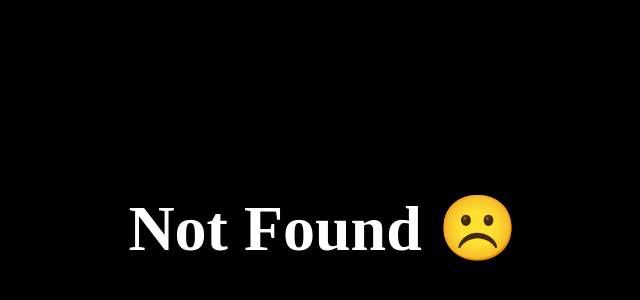
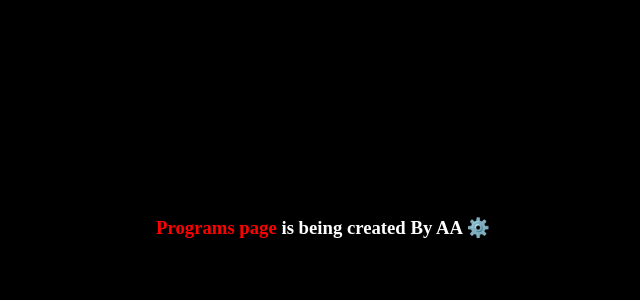
Before and after one commit to AAzarinvarG/tv-channel, a React (Vite) app: page /programs in a window 1280 px wide. Before the commit this address had no page. Shown: the part 172-472 px from the top of the page, without its empty margins (317-957 px from the left). Built offline with nearby package versions, Linux system fonts and the light colour scheme.

Commit message:
Add (Live Page) and (Programs Page) and (Cooperate with us Page) components to Routes

```diff
--- a/src/App.jsx
+++ b/src/App.jsx
@@ -5,6 +5,9 @@ import HomePage from "./pages/HomePage";
 import Menu from "./components/Menu";
 import ArchivePage from "./pages/ArchivePage";
 import Notfound from "./pages/NotFound";
+import LivePage from "./pages/LivePage";
+import ProgramsPage from "./pages/ProgramsPage";
+import CooperateWithUsPage from "./pages/CooperateWithUsPage";
 
 function App() {
   return (
@@ -13,7 +16,10 @@ function App() {
         <BrowserRouter>
           <Routes>
             <Route index element={<HomePage />} />
+            <Route path="live" element={<LivePage />} />
             <Route path="archive" element={<ArchivePage />} />
+            <Route path="programs" element={<ProgramsPage />} />
+            <Route path="cooperatewithus" element={<CooperateWithUsPage />} />
             <Route path="*" element={<Notfound />} />
           </Routes>
           <Menu />
--- a/src/components/Menu.jsx
+++ b/src/components/Menu.jsx
@@ -56,7 +56,9 @@ export default function Menu() {
               d="M9.348 14.652a3.75 3.75 0 0 1 0-5.304m5.304 0a3.75 3.75 0 0 1 0 5.304m-7.425 2.121a6.75 6.75 0 0 1 0-9.546m9.546 0a6.75 6.75 0 0 1 0 9.546M5.106 18.894c-3.808-3.807-3.808-9.98 0-13.788m13.788 0c3.808 3.807 3.808 9.98 0 13.788M12 12h.008v.008H12V12Zm.375 0a.375.375 0 1 1-.75 0 .375.375 0 0 1 .75 0Z"
             />
           </svg>
-          <h3 className={styles.pageName}> Live Page </h3>
+          <h3 className={styles.pageName} onClick={() => navigate("/live")}>
+            Live Page
+          </h3>
         </div>
         <div className={styles.pageLink}>
           <svg
@@ -73,15 +75,24 @@ export default function Menu() {
               d="m20.25 7.5-.625 10.632a2.25 2.25 0 0 1-2.247 2.118H6.622a2.25 2.25 0 0 1-2.247-2.118L3.75 7.5M10 11.25h4M3.375 7.5h17.25c.621 0 1.125-.504 1.125-1.125v-1.5c0-.621-.504-1.125-1.125-1.125H3.375c-.621 0-1.125.504-1.125 1.125v1.5c0 .621.504 1.125 1.125 1.125Z"
             />
           </svg>
-          <h3 className={styles.pageName} onClick={() => navigate("/archive")}>Archive Page</h3>
+          <h3 className={styles.pageName} onClick={() => navigate("/archive")}>
+            Archive Page
+          </h3>
         </div>
         <div className={styles.pageLink}>
           <img src="/icon/video.svg" alt="Video Icon" />
-          <h3 className={styles.pageName}> Programs Page </h3>
+          <h3 className={styles.pageName} onClick={() => navigate("/programs")}>
+            Programs Page
+          </h3>
         </div>
         <div className={styles.pageLink}>
           <img src="/icon/handshake.svg" alt="Handshake Icon" />
-          <h3 className={styles.pageName}> Cooperate With Us Page </h3>
+          <h3
+            className={styles.pageName}
+            onClick={() => navigate("/cooperatewithus")}
+          >
+            Cooperate With Us Page
+          </h3>
         </div>
       </section>
     </section>
--- a/src/components/forHomePage/Navbar.jsx
+++ b/src/components/forHomePage/Navbar.jsx
@@ -48,10 +48,12 @@ export default function Navbar() {
             />
           </svg>
           <div className={styles.headerBtnInNavbar}>
-            <button> Live Page </button>
+            <button onClick={() => navigate("/live")}> Live Page </button>
             <button onClick={() => navigate("/archive")}> Archive Page </button>
-            <button> Programs Page </button>
-            <button> Cooperate With Us Page </button>
+            <button onClick={() => navigate("/programs")}>Programs Page</button>
+            <button onClick={() => navigate("/cooperatewithus")}>
+              Cooperate With Us Page
+            </button>
           </div>
         </section>
         <button className={styles.loginBtn}> Login </button>
--- /dev/null
+++ b/src/pages/CooperateWithUsPage.jsx
@@ -0,0 +1,11 @@
+import styles from "./CooperateWithUsPage.module.css";
+
+export default function CooperateWithUsPage() {
+  return (
+    <div className={styles.header}>
+      <h3>
+        <mark> CooperateWithUs page </mark> is being created By AA ⚙️
+      </h3>
+    </div>
+  );
+}
--- /dev/null
+++ b/src/pages/CooperateWithUsPage.module.css
@@ -0,0 +1,17 @@
+.header {
+    height: 100%;
+    background-color: black;
+    display: flex;
+    justify-content: center;
+    align-items: center;
+}
+
+.header h3 {
+    color: white;
+}
+
+.header h3 mark {
+    background: none;
+    color: red;
+    font-weight: bold;
+}
--- /dev/null
+++ b/src/pages/LivePage.jsx
@@ -0,0 +1,11 @@
+import styles from "./LivePage.module.css";
+
+export default function LivePage() {
+  return (
+    <div className={styles.header}>
+      <h3>
+        <mark> Live page </mark> is being created By AA ⚙️
+      </h3>
+    </div>
+  );
+}
--- /dev/null
+++ b/src/pages/LivePage.module.css
@@ -0,0 +1,17 @@
+.header {
+    height: 100%;
+    background-color: black;
+    display: flex;
+    justify-content: center;
+    align-items: center;
+}
+
+.header h3 {
+    color: white;
+}
+
+.header h3 mark {
+    background: none;
+    color: red;
+    font-weight: bold;
+}
--- /dev/null
+++ b/src/pages/ProgramsPage.jsx
@@ -0,0 +1,11 @@
+import styles from "./ProgramsPage.module.css";
+
+export default function ProgramsPage() {
+  return (
+    <div className={styles.header}>
+      <h3>
+        <mark> Programs page </mark> is being created By AA ⚙️
+      </h3>
+    </div>
+  );
+}
--- /dev/null
+++ b/src/pages/ProgramsPage.module.css
@@ -0,0 +1,17 @@
+.header {
+    height: 100%;
+    background-color: black;
+    display: flex;
+    justify-content: center;
+    align-items: center;
+}
+
+.header h3 {
+    color: white;
+}
+
+.header h3 mark {
+    background: none;
+    color: red;
+    font-weight: bold;
+}
```
